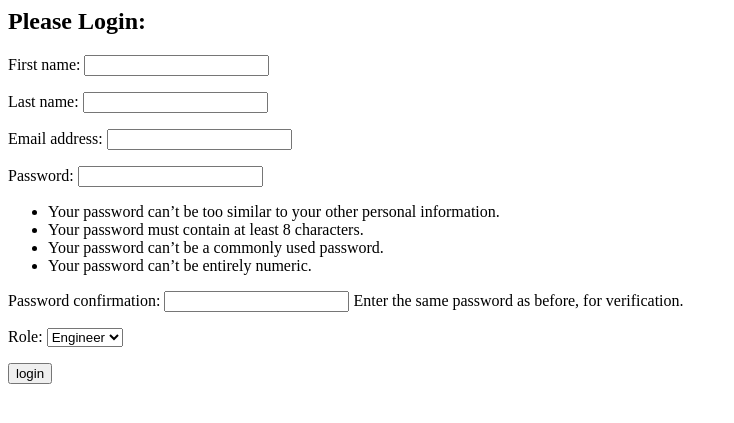
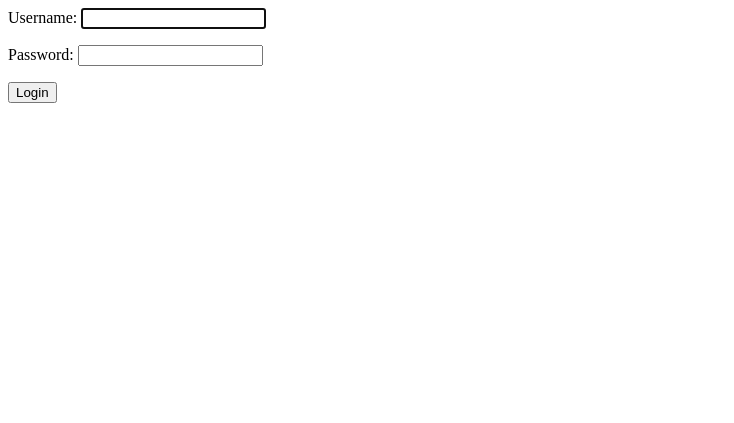
Before and after one commit to Szabson123/For_NPI, a Django app: page / in a window 1280 px wide. Shown: the top 423 px of the page, without its empty margins (0-734 px from the left). Run offline with Django 4.2, Linux system fonts and the light colour scheme.

Commit message:
Login and SignUp Working Properly

```diff
--- a/for_npi/accounts/forms.py
+++ b/for_npi/accounts/forms.py
@@ -1,14 +1,18 @@
 from django import forms
 from django.contrib.auth import get_user_model
-from django.contrib.auth.forms import UserCreationForm
+from django.contrib.auth.forms import UserCreationForm, AuthenticationForm
 from .models import Profile
 
 User = get_user_model()
 
-class UserSignIn(UserCreationForm):
+class UserSignUp(UserCreationForm):
     role = forms.ChoiceField(choices= Profile.ROLE_CHOICES)
 
 
     class Meta(UserCreationForm.Meta):
         model = User
-        fields = ('first_name', 'last_name', 'email', 'password1', 'password2', 'role')
+        fields = ('first_name', 'last_name','username', 'email', 'password1', 'password2', 'role')
+
+
+class UserSignIn(AuthenticationForm):
+    pass
--- a/for_npi/accounts/templates/accounts/login.html
+++ b/for_npi/accounts/templates/accounts/login.html
@@ -1,19 +1,4 @@
-<html lang="en">
-  <head>
-    <meta charset="UTF-8" />
-    <title>Login</title>
-  </head>
-  <body>
-    <div class="">
-      <h2>Please Login:</h2>
-      {% if form.errors %}
-      <p>Your username and password didnt match! Please try again.</p>
-      {% endif %}
-      <form action="{% url 'login' %}" method="POST">
-        {% csrf_token %} {{ form.as_p }}
-        <input type="submit" class="" value="login" />
-        <input type="hidden" name="next" value="{{next}}" />
-      </form>
-    </div>
-  </body>
-</html>
+<form action="{% url 'login' %}" method="post">
+  {% csrf_token %} {{ form.as_p }}
+  <button type="submit">Login</button>
+</form>
--- /dev/null
+++ b/for_npi/accounts/templates/accounts/sign_up.html
@@ -0,0 +1,4 @@
+<form method="post" action="{% url 'signup' %}">
+  {% csrf_token %} {{ form.as_p }}
+  <button type="submit">Sign up</button>
+</form>
--- a/for_npi/accounts/urls.py
+++ b/for_npi/accounts/urls.py
@@ -3,5 +3,7 @@ from accounts import views
 
 
 urlpatterns = [
-    path('', views.Login.as_view(), name='login')
+    path('', views.Login.as_view(), name='login'),
+    path('signup/', views.UserSignUp.as_view(), name='signup'),
+    path('your_tasks/',views.Tasks.as_view(), name='tasks' )
 ]
--- a/for_npi/accounts/views.py
+++ b/for_npi/accounts/views.py
@@ -1,12 +1,31 @@
 from django.shortcuts import render
 from django.views.generic import TemplateView, FormView
-from .forms import UserSignIn
+from django.contrib.auth.views import LoginView
+from .forms import UserSignIn, UserSignUp
+from .models import Profile
 from django.urls import reverse_lazy
+from django.db import transaction
 
-class Login(FormView):
+
+class UserSignUp(FormView):
+    form_class = UserSignUp
+    template_name = 'sign_up.html'
+    success_url = reverse_lazy('login')
+
+    def form_valid(self, form):
+        with transaction.atomic():
+            user = form.save()
+            Profile.objects.create(user=user, role=form.cleaned_data['role'], is_approved=False)
+            return super().form_valid(form)
+
+
+class Login(LoginView):
     form_class = UserSignIn
     template_name = 'login.html'
-    success_url = reverse_lazy('accounts/your_task.html')
 
-    def form_valid(self, form):
-        return super().form_valid(form)
+    def get_success_url(self):
+        return reverse_lazy('tasks')
+
+
+class Tasks(TemplateView):
+    template_name = 'your_tasks.html'
```
Also changed, not shown: for_npi/db.sqlite3.
